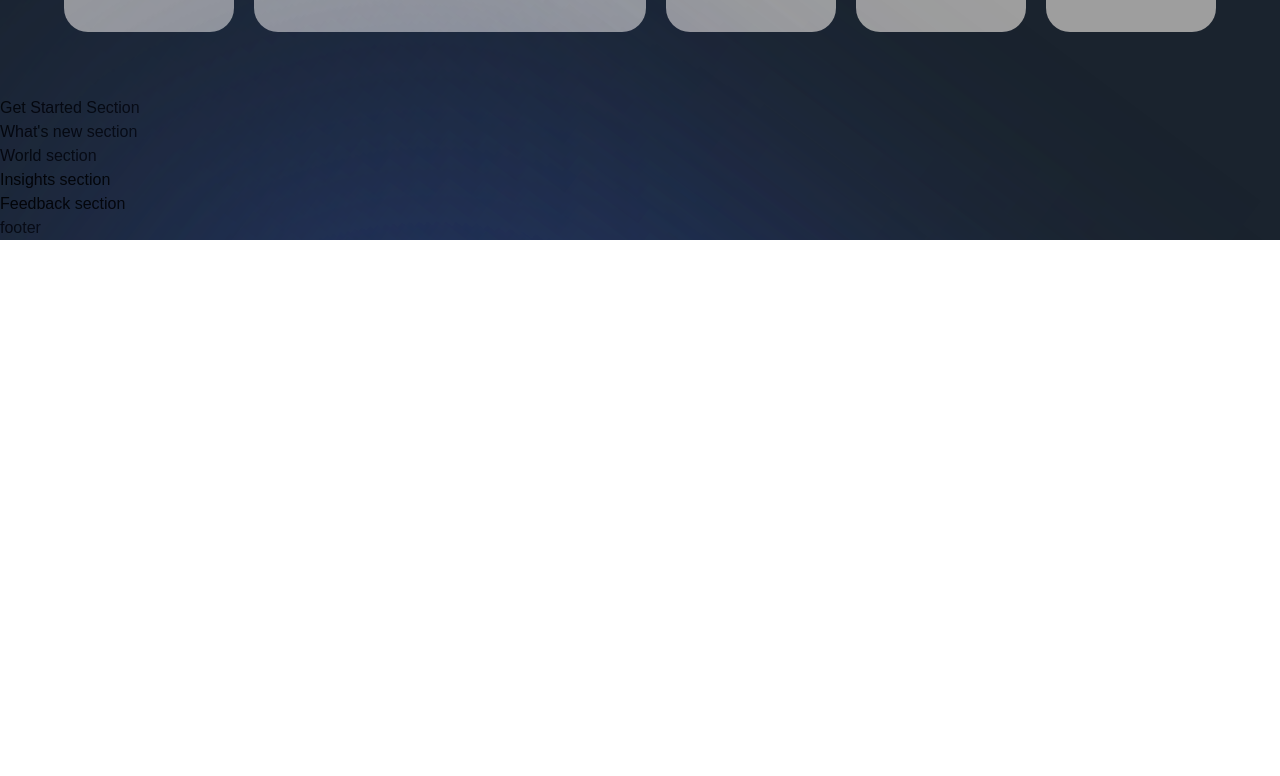
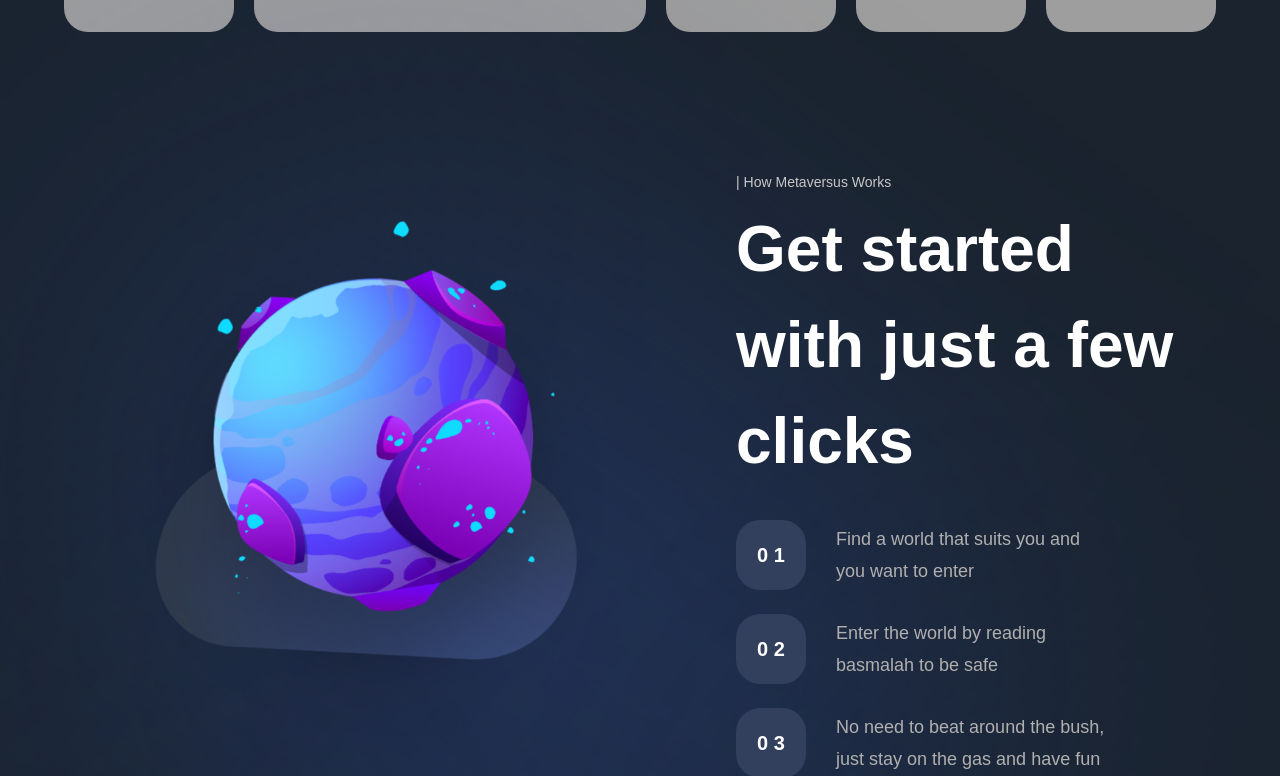
Before and after one commit to jecinacDarko/metaverse_nextjs, a Next.js app: page / in a window 1280 px wide. Shown: the part 2464-3240 px from the top of the page. Before the commit the page ends 2704 px from the top, so only its background shows below. Built offline with nearby package versions, Linux system fonts and the light colour scheme; grey boxes are pictures that could not be loaded; a web font is replaced by a local one.

Commit message:
get-started and start-steps done

```diff
--- a/components/StartSteps.jsx
+++ b/components/StartSteps.jsx
@@ -1,6 +1,17 @@
-const StartSteps = () => (
-  <div>
-    start steps
+import styles from '../styles';
+
+const StartSteps = ({ number, text }) => (
+  <div className={`${styles.flexCenter} flex-row`}>
+    <div
+      className={`${styles.flexCenter} w-[70px] h-[70px] rounded-[24px] bg-[#323F5D]`}
+    >
+      <p className="font-bold text-[20px] text-white">
+        {number}
+      </p>
+    </div>
+    <p className="flex-1 ml-[30px] font-normal text-[18px] text-[#B0B0B0] leading-[32.4px]">
+      {text}
+    </p>
   </div>
 );
 
--- a/sections/GetStarted.jsx
+++ b/sections/GetStarted.jsx
@@ -1,8 +1,48 @@
 'use client';
 
+import { motion } from 'framer-motion';
+import { startingFeatures } from '../constants';
+import { StartSteps, TitleText, TypingText } from '../components';
+import { staggerContainer, fadeIn, planetVariants } from '../utils/motion';
+
+import styles from '../styles';
+
 const GetStarted = () => (
-  <section>
-    Get Started Section
+  <section className={`${styles.paddings} relative z-10`}>
+    <motion.div
+      variants={staggerContainer}
+      initial="hidden"
+      whileInView="show"
+      viewport={{ once: false, amount: 0.25 }}
+      className={`${styles.innerWidth} mx-auto flex lg:flex-row flex-col gap-8`}
+    >
+      <motion.div
+        variants={planetVariants('left')}
+        className={`flex-1 ${styles.flexCenter}`}
+      >
+        <img
+          src="/get-started.png"
+          alt="get-started"
+          className="w-[90%] h-[90%] object-contain"
+        />
+      </motion.div>
+      <motion.div
+        variants={fadeIn('left', 'tween', 0.2, 1)}
+        className="flex-[0.75] flex justify-center flex-col"
+      >
+        <TypingText title="| How Metaversus Works" />
+        <TitleText title={<>Get started with just a few clicks</>} />
+        <div className="mt-[31px] flex flex-col max-w-[370px] gap-[24px]">
+          {startingFeatures.map((feature, index) => (
+            <StartSteps
+              key={feature}
+              number={`${index < 10 ? '0' : ''} ${index + 1}`}
+              text={feature}
+            />
+          ))}
+        </div>
+      </motion.div>
+    </motion.div>
   </section>
 );
 
```
Also changed, not shown: components/ExploreCard.jsx (line endings or trailing spaces).
